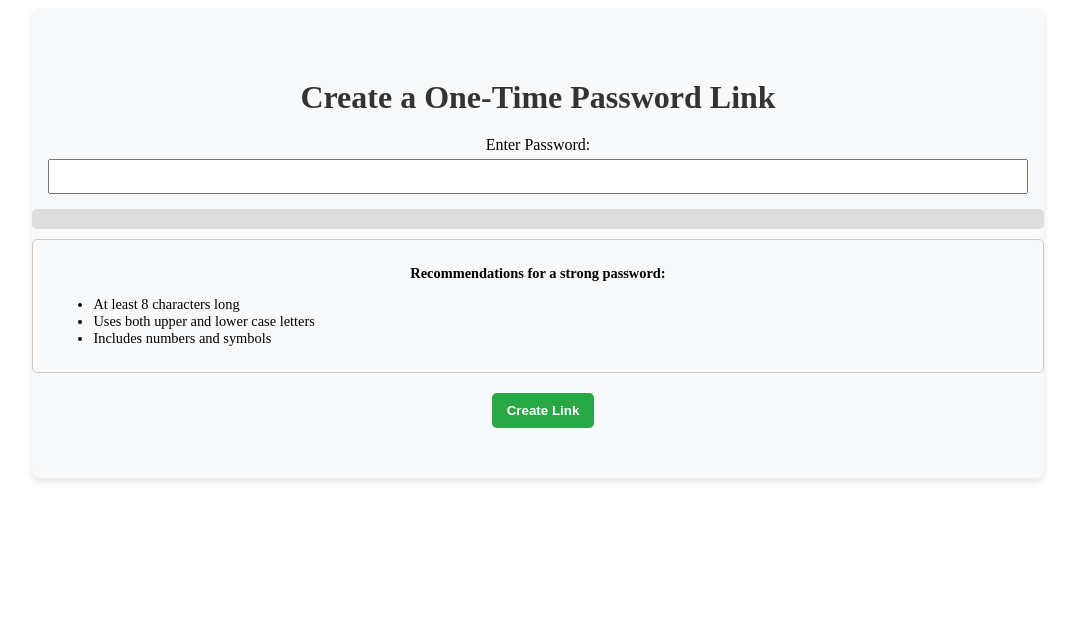
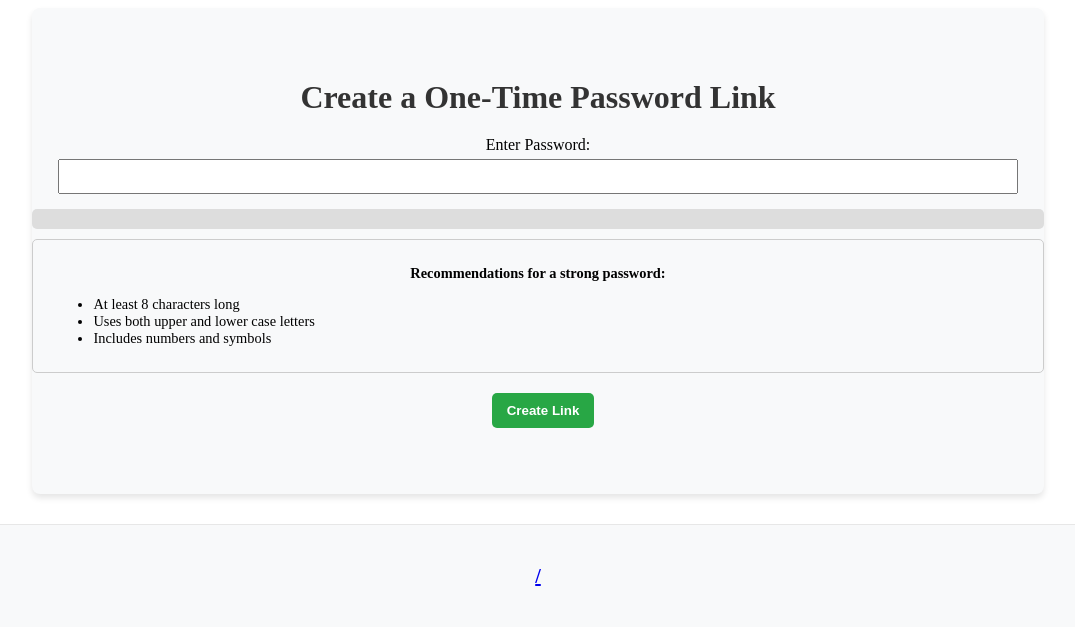
Before and after one commit to nvalezuelakghm/Kdbfaucet_webapp, a Django app: page / in a window 1280 px wide. Shown: the top 627 px of the page, without its empty margins (102-1177 px from the left). Run offline with Django 4.2, Linux system fonts and the light colour scheme.

Commit message:
added footer and style with the link to root

```diff
--- a/blank/templates/base.html
+++ b/blank/templates/base.html
@@ -1,6 +1,3 @@
-<!DOCTYPE html>
-<html lang="en">
-
 <head>
   {% block title %}
   <title>KDBFaucet-OneTime</title>
@@ -19,6 +16,11 @@
   <div class="container-fluid">
     <div>{% block content %}{% endblock %}</div>
   </div>
+    <!-- Footer Section -->
+    <footer class="footer">
+        <a href="https://kdbflanding.w3spaces.com/">
+        <p>/</p>
+</a>
+    </footer>
 </body>
-
 </html>
--- a/static/css/style.css
+++ b/static/css/style.css
@@ -120,3 +120,13 @@
     margin-bottom: 5px;
     font-weight: bold;
 }
+
+.footer {
+  background-color: #f8f9fa;
+  text-align: center;
+  padding: 20px 0;
+  margin-top: 30px;
+  border-top: 1px solid #e7e7e7;
+  font-size: 20px; /* You can change this value to the size you prefer */
+  font-weight: bold; /* This makes the text bold */
+}
```
